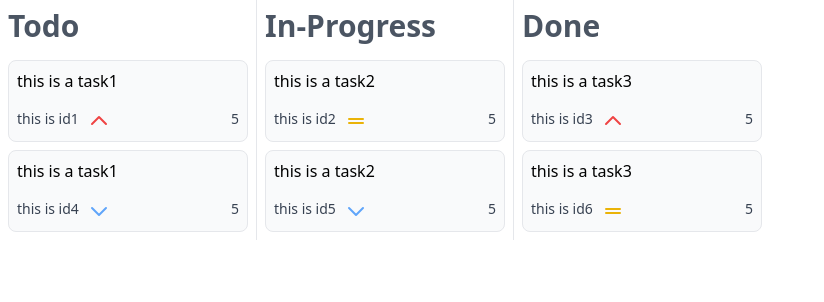
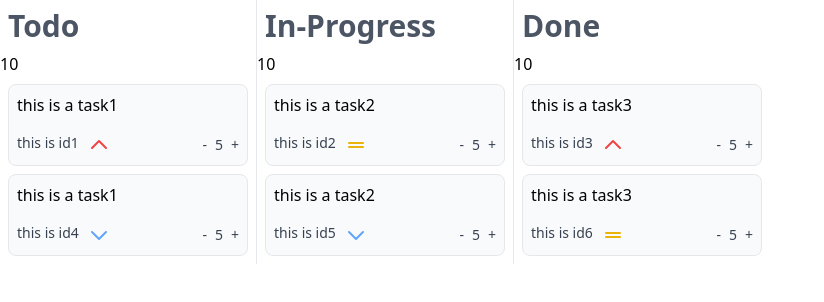
Before and after one commit to BotS3k/kanban, a Next.js app: page / in a window 1280 px wide. Shown: the top 302 px of the page, without its empty margins (0-824 px from the left). Built offline with nearby package versions, Linux system fonts and the light colour scheme.

Commit message:
add editable to title nad set restiction to the values of points

```diff
--- a/src/app/page.tsx
+++ b/src/app/page.tsx
@@ -1,8 +1,12 @@
+'use client'
 import Image from "next/image";
 import Card from "@/components/Card";
-import { tasks, statuses } from "../utils/data-types";
+import { tasks as initialTasks, statuses, Task } from "../utils/data-types";
+import { useState } from "react";
 
 export default function Home() {
+
+  const [tasks, setTasks] = useState<Task[]>(initialTasks)
 
   const columns =  statuses.map((status) => {
     const taskInColumn = tasks.filter((task) => task.status === status)
@@ -11,16 +15,37 @@ export default function Home() {
       }
   })
 
+  const updateTaskPointsFn = (task: Task, points: number) => {
+    const updatedTasks = tasks.map((t) => {
+      return t.id === task.id ? {...t, points} : t
+    })
+    setTasks(updatedTasks);
+  }
+
+  const updateTaskTitleFn = (task: Task, title: string) => {
+    const updatedTasks = tasks.map((t) => {
+      return t.id === task.id ? {...t, title} : t
+    })
+    setTasks(updatedTasks)
+  }
+
   const todoTasks = tasks.filter((task) => task.status === "todo");
   const inProgressTasks = tasks.filter((task) => task.status === "in-progress");
   const doneTasks = tasks.filter((task) => task.status === "done");
 
+
+
   return (
     <div className="flex divide-x">
+
       {columns.map((column) => (
         <div>
-          <h1 className="text-3xl p-2 capitalize font-bold text-gray-600">{column.title}</h1>
-          {column.tasks.map((task) => <Card myTask={task}/>)}
+          <div className="flex justify-between text-3xl p-2 font-bold text-gray-600">
+            <h1 className=" capitalize">{column.title}</h1>
+            </div>
+            {column.tasks.reduce((total, task) => total + (task?.points || 0), 0)}
+            {column.tasks.map((task) => (<Card myTask={task} updateTaskPoints={updateTaskPointsFn} updateTaskTitle={updateTaskTitleFn}/>))}
+
         </div>
       ))}
     </div>
--- a/src/components/Card.tsx
+++ b/src/components/Card.tsx
@@ -1,6 +1,9 @@
-import React from "react";
+'use client'
+import React, { useState } from "react";
 import "../app/globals.css";
 import { Task } from "@/utils/data-types";
+import Input from "postcss/lib/input";
+
 
 const lowPriorityIcon = <svg xmlns="http://www.w3.org/2000/svg" className="h-6 w-6 text-blue-400" fill="none" viewBox="0 0 24 24" stroke="currentColor">
   <path strokeLinecap="round" strokeLinejoin="round" strokeWidth={2} d="M5 9l7 7 7-7" />
@@ -18,12 +21,36 @@ const highPriorityIcon = <svg xmlns="http://www.w3.org/2000/svg" className="h-6
 //     id: string;
 //     points: number
 // }) => {
-const Card = ({myTask}: {myTask: Task}) => {
+const Card = ({myTask, updateTaskPoints, updateTaskTitle}: {
+  myTask: Task
+  updateTaskPoints: (myTask: Task, points: number) => void
+  updateTaskTitle: (myTask: Task, title: string) => void
+}) => {
+
+  const [isEditingTitle, setIsEditingTitle] = useState(false);
+
+  const points = myTask.points || 0;
+  const updatePoints = (direction: 'up' | 'down') => {
+    // if(points < 0) return
+    // if(points > 13) return
+
+    const fib = [0,1,2,3,5,8,13];
+    const index = fib.indexOf(points)
+    const nextInedex = direction === 'up' ? index + 1 : index - 1;
+    const newPoints = fib[nextInedex]
+    if(newPoints){
+      updateTaskPoints(myTask, newPoints)
+    }
+
+  }
   return (
     <div className="border rounded-lg px-2 m-2 bg-gray-50 w-60">
       <div className="text-base font-base py-2">
-        {myTask.title}
-      </div>
+      {isEditingTitle ? (<input autoFocus className="w-full" onBlur={() => setIsEditingTitle(false)} value={myTask.title} onChange={(e) => updateTaskTitle(myTask, e.target.value)}/>) : (
+        <div onClick={() => setIsEditingTitle(true)}>
+          {myTask.title}
+        </div>
+      )}</div>
       <div className="flex gap-4 justify-between py-2 text-gray-700 text-sm">
         <div className="flex gap-2">
             <div>{myTask.id}</div>
@@ -32,7 +59,12 @@ const Card = ({myTask}: {myTask: Task}) => {
             {myTask.priority === 'low' && <div>{highPriorityIcon}</div>}
             {/* <div>{myTask.priority}</div> */}
         </div>
-        <div className="">{myTask.points}</div>
+        <div className="flex gap-2 items-center">
+          <button onClick={(e) => updatePoints('down')}>-</button>
+          <div className="">{points}</div>
+          <button onClick={(e) => updatePoints('up')}>+</button>
+        </div>
+
       </div>
     </div>
   );
--- a/src/utils/data-types.ts
+++ b/src/utils/data-types.ts
@@ -2,6 +2,7 @@ export type Status = 'todo' | 'in-progress' | 'done'
 export type Priority = 'low' | 'medium' | 'high'
 
 export type Task = {
+    map(arg0: (t: any) => any): unknown
     title: string,
     id: string,
     status: Status,
```
